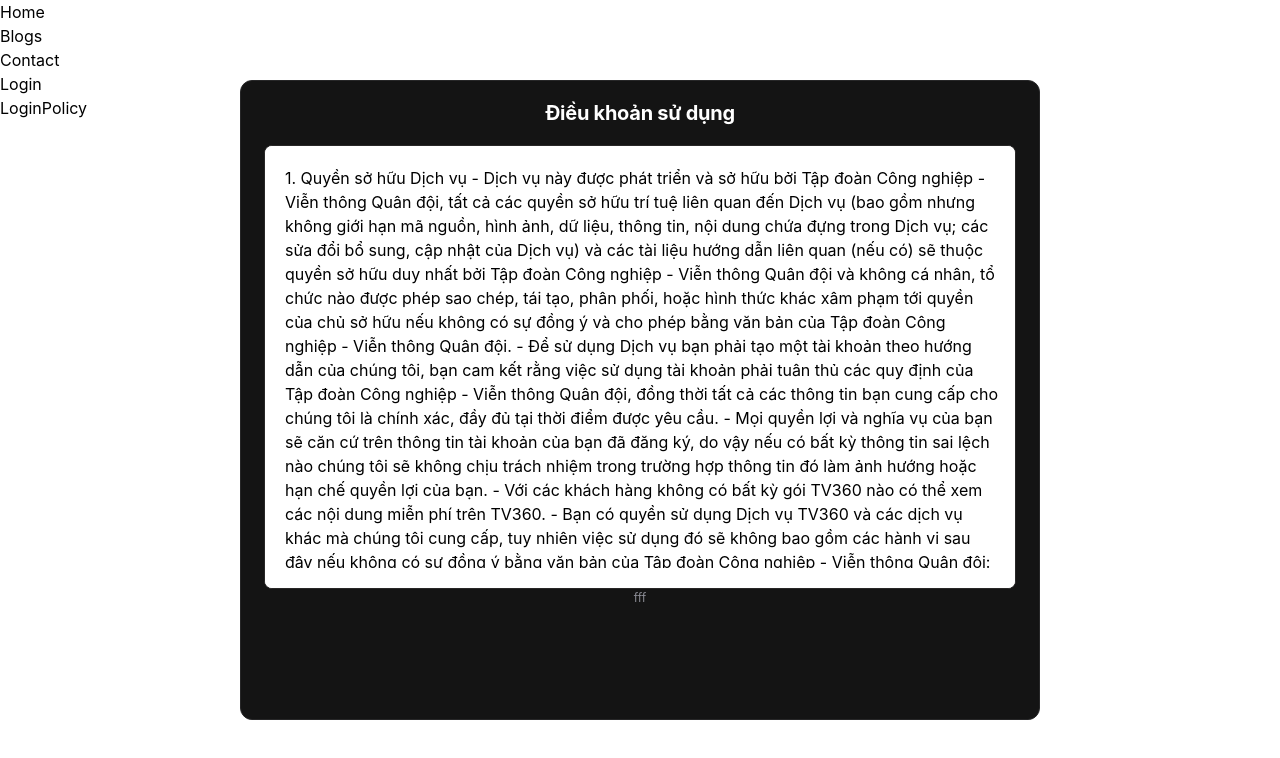
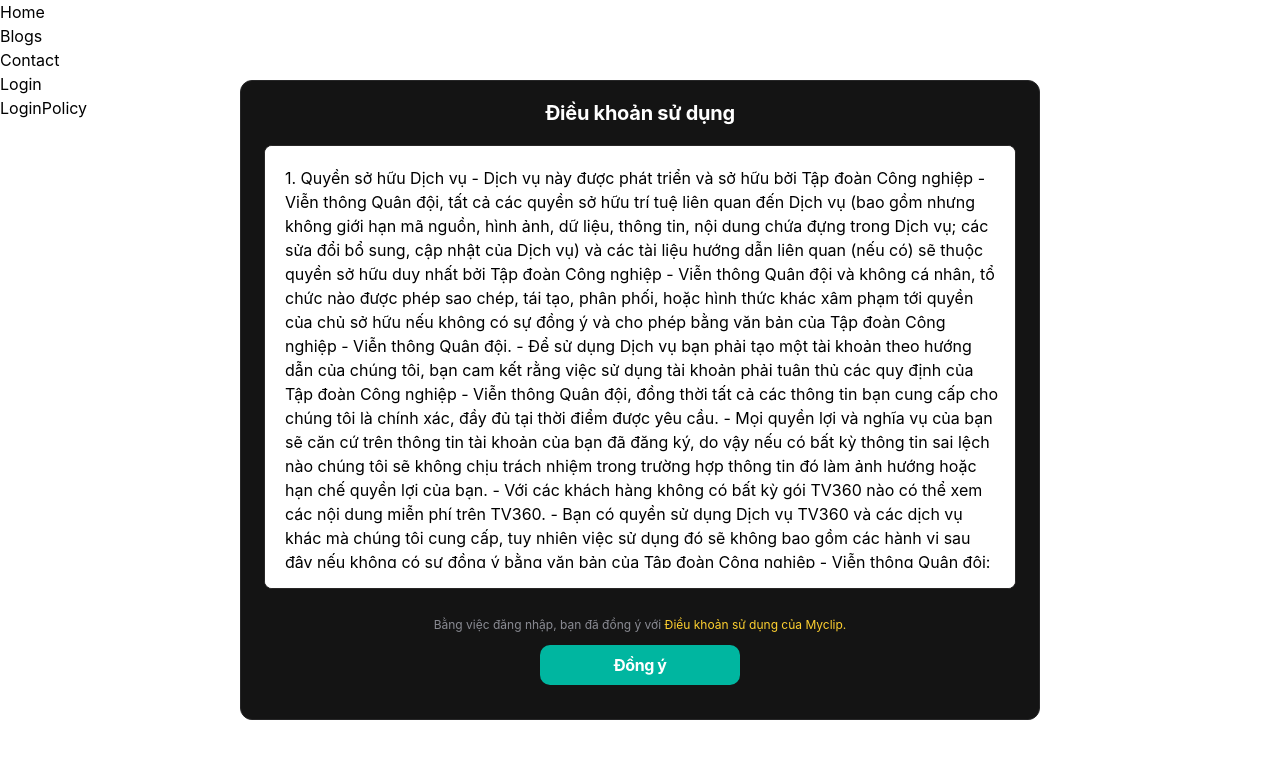
Before and after one commit to LinhBM/my-clip, a React (Create React App) app: page /loginpolicy in a window 1280 px wide. Shown: the top 758 px of the page. Built offline with nearby package versions, Linux system fonts and the light colour scheme.

Commit message:
fix so dien thoai

```diff
--- a/src/pages/Login/Login.js
+++ b/src/pages/Login/Login.js
@@ -1,11 +1,28 @@
 import { useEffect, useState } from "react";
 import Svg from "./Svg";
 import InternetStatus from "./InternetStatus";
+import { type } from "@testing-library/user-event/dist/type";
 
 function Login() {
-  const [data, setData] = useState();
-  const obj = ["linhdeptrai", "sdf"];
-  console.log(typeof obj);
+  const [inputPass, setinputPass] = useState();
+  const demoPass = ["linhdeptrai"];
+  const numberOnly = [0, 1, 2, 3, 4, 5, 6, 7, 8, 9];
+  const [inputLogin, setinputLogin] = useState([]);
+
+  const btnLogin = () => {
+    let index = 0;
+    numberOnly.map((number) => {
+      for (let i = 0; i < inputLogin.length; i++) {
+        if (number === +inputLogin[i]) {
+          index++;
+        }
+      }
+    });
+
+    if (index !== inputLogin.length) {
+      return alert("Phải nhập số điện thoại");
+    }
+  };
 
   return (
     <div className="font-inter absolute w-[480px] h-[716px] bg-[#000000] border border-solid border-[#141414] rounded-2xl m-auto top-0 right-0 bottom-0 left-0">
@@ -16,25 +33,26 @@
         Đăng nhập
       </h2>
       <div className="flex flex-col items-center w-[369px] h-[565px] absolute mt-8 left-[55.5px] gap-10">
-        <form className="w-full flex flex-col gap-10">
+        <form className="w-full flex flex-col gap-10" onSubmit={btnLogin}>
           <input
             type="text"
             placeholder="Số điện thoại"
             className="w-full px-4 py-[9.5px] h-10 rounded-[10px] bg-[#141414] placeholder-[#8A8B93] text-[#8A8B93] text-base font-normal outline-none"
+            onChange={(e) => setinputLogin(e.target.value)}
           />
           <div className="relative">
             <input
               type="text"
               placeholder="********"
               className="w-full px-4 py-[9.5px] h-10 rounded-[10px] bg-[#141414] placeholder-[#8A8B93] text-[#8A8B93] text-base font-normal pr-16 outline-none after:content-['sdf'] after"
-              onChange={(e) => setData(e.target.value)}
+              onChange={(e) => setinputPass(e.target.value)}
             />
             <div className="absolute bottom-0 right-0 w-16 h-10 flex justify-center items-center">
               <Svg.ShowPass />
             </div>
           </div>
-          {obj.map((get, index) => {
-            if (data === get) {
+          {demoPass.map((get, index) => {
+            if (inputPass === get) {
               return (
                 <p
                   key={index}
--- a/src/pages/Login/LoginPolicy.js
+++ b/src/pages/Login/LoginPolicy.js
@@ -2,8 +2,8 @@
 
 function LoginPolicy() {
   return (
-    <div className="absolute top-0 right-0 bottom-0 left-0 w-[800px] h-[640px] bg-[#141414] m-auto rounded-xl border border-solid border-[#272728]">
-      <h2 className="text-[#ffffff] text-xl font-bold not-italic leading-6 flex justify-center mt-5 font-inter tracking-[-0.26px]">
+    <div className="absolute top-0 right-0 bottom-0 left-0 w-[800px] h-[640px] bg-[#141414] m-auto rounded-xl border border-solid border-[#272728] flex flex-col items-center">
+      <h2 className="text-[#ffffff] text-xl h-6 font-bold not-italic leading-6 mt-5 font-inter tracking-[-0.26px]">
         Điều khoản sử dụng
       </h2>
       <div className="w-[752px] h-[444px] bg-[#ffffff] border border-solid border-[#282727] rounded-[8px] mt-5 left-0 right-0 mx-auto overflow-hidden">
@@ -81,9 +81,15 @@
           hạn, quyền lợi liên quan khi sử dụng trên TV360.
         </div>
       </div>
-      <div className="w-[752px] h-10 font-inter not-italic font-normal text-xs leading-[18px] text-[#8A8B93] text-center left-0 right-0 mx-auto">
-        fff
-      </div>
+      <p className="w-[752px] h-10 font-inter not-italic font-normal text-xs leading-[18px] text-[#8A8B93] left-0 right-0 mx-auto flex items-center justify-center mt-4">
+        Bằng việc đăng nhập, bạn đã đồng ý với&nbsp;
+        <span className="text-[#FFD130]">Điều khoản sử dụng của Myclip.</span>
+      </p>
+      <button className="w-[200px] h-10 flex flex-row justify-center items-center py-3 px-5 gap-2 bg-[#00B6A0] rounded-[10px] text-">
+        <p className="font-inter not-italic font-bold text-base leading-[21px] tracking-[-0.408px] text-[#ffffff]">
+          Đồng ý
+        </p>
+      </button>
     </div>
   );
 }
```
